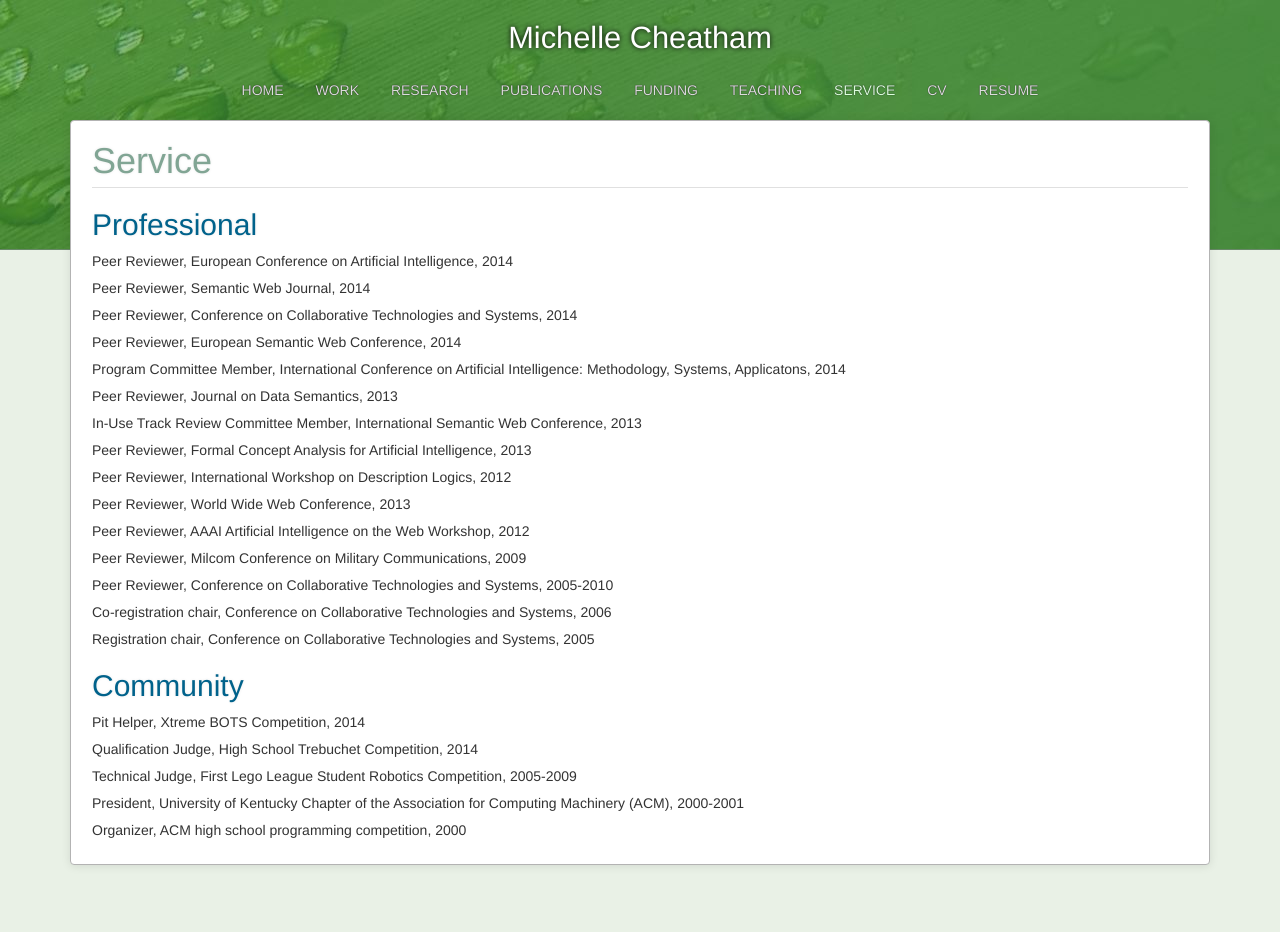
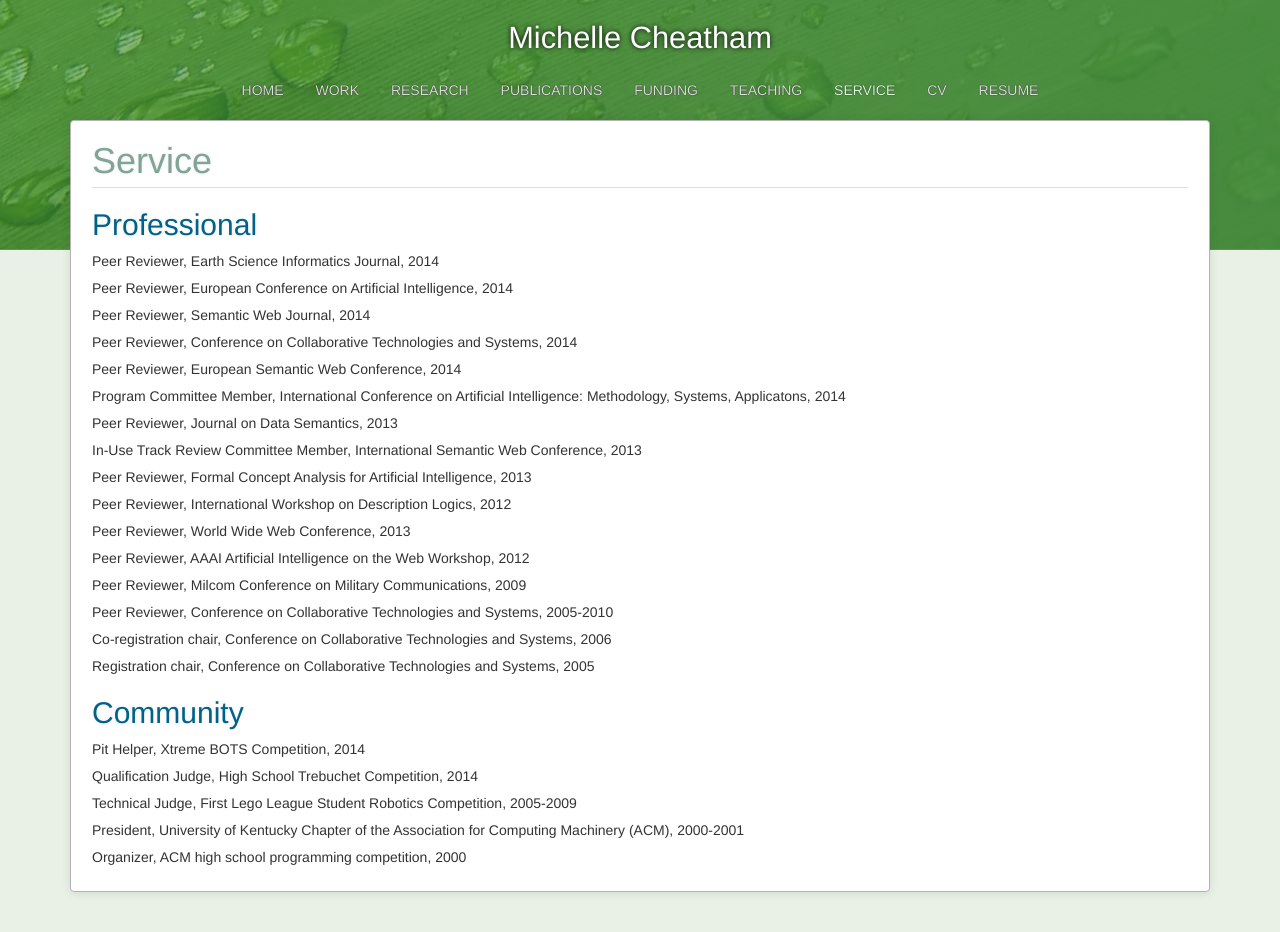
Before and after one commit to mcheatham/mcheatham.github.io, a Jekyll site: the page built from service.md, in a window 1280 px wide. Built offline with Jekyll 4.4.1, drawn with Linux system fonts in a browser that asks for light colours; Markdown is read by kramdown in place of the engine named in the settings; before the commit the page ends 905 px from its top, so only the background shows below that.

Commit message:
Added ESIN reviewing

```diff
--- a/_data/service.yaml
+++ b/_data/service.yaml
@@ -1,3 +1,8 @@
+- job: Peer Reviewer
+  organization: Earth Science Informatics Journal
+  date: 2014
+  type: professional
+
 - job: Peer Reviewer
   organization: European Conference on Artificial Intelligence
   date: 2014
```
